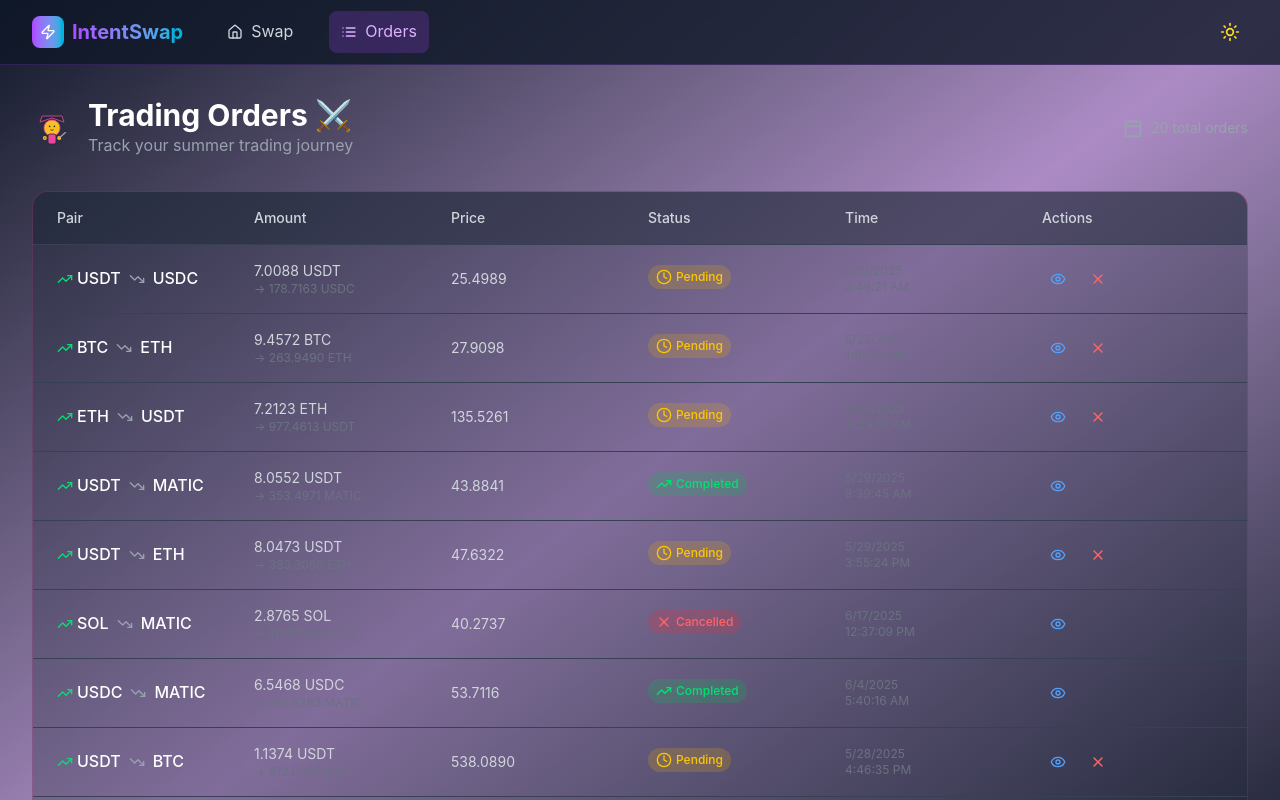
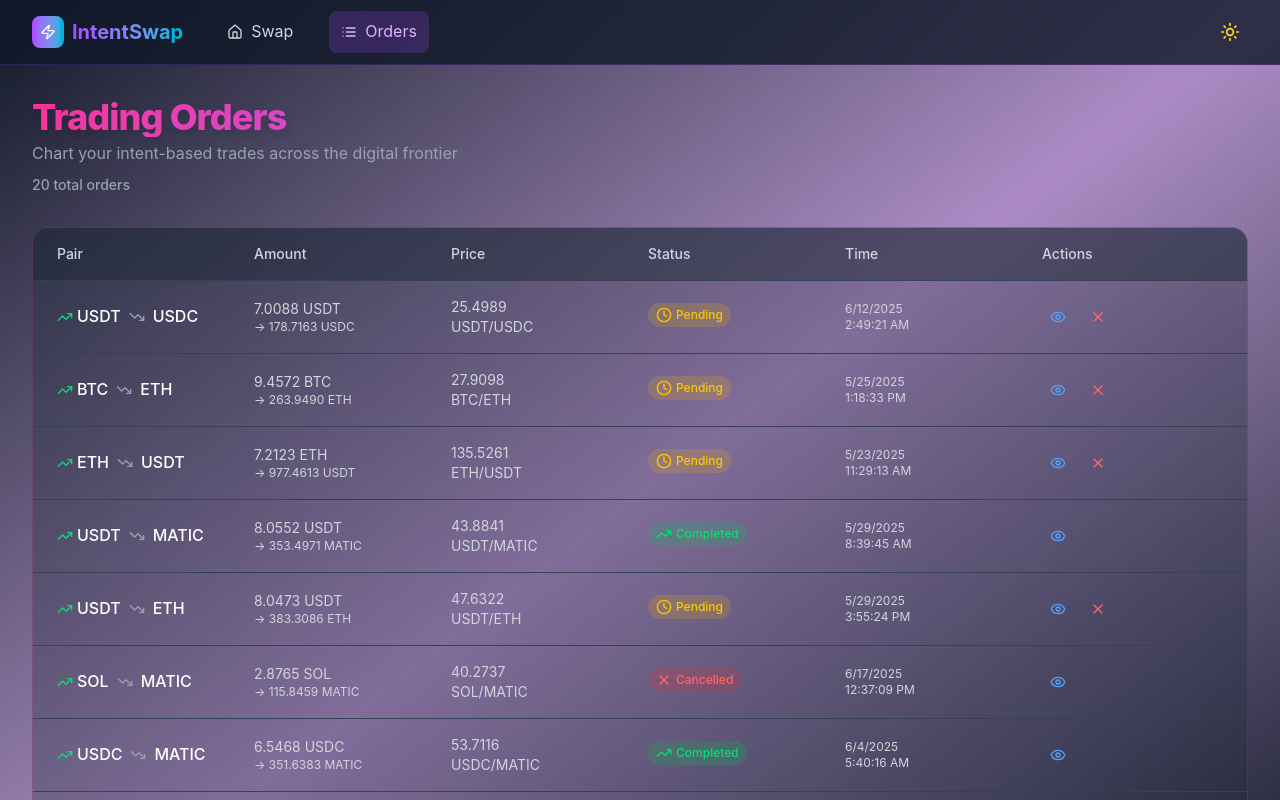
Before and after one commit to piotrwitek/intent-swap-dapp, a React (Vite) app: page /orders in a window 1280 px wide. Shown: the top 800 px of the page. Built offline with nearby package versions, Linux system fonts and the light colour scheme.

Commit message:
refactor: Update branding from SamuraiSwap to IntentSwap and remove SamuraiBot component

```diff
--- a/src/App.css
+++ b/src/App.css
@@ -1,4 +1,4 @@
-/* SamuraiSwap App Styles */
+/* IntentSwap App Styles */
 
 /* Remove default margins and paddings */
 * {
--- a/src/components/SamuraiBot.tsx
+++ /dev/null
@@ -1,97 +0,0 @@
-interface SamuraiBotProps {
-  className?: string;
-  animated?: boolean;
-}
-
-export default function SamuraiBot({
-  className = "w-8 h-8",
-  animated = false,
-}: SamuraiBotProps) {
-  return (
-    <div className={`${className} ${animated ? "animate-bounce" : ""}`}>
-      <svg
-        viewBox="0 0 100 100"
-        fill="none"
-        xmlns="http://www.w3.org/2000/svg"
-        className="w-full h-full"
-      >
-        {/* Samurai Hat */}
-        <path
-          d="M20 35 L50 25 L80 35 L75 20 L25 20 Z"
-          fill="#1f2937"
-          stroke="#ec4899"
-          strokeWidth="2"
-        />
-
-        {/* Head */}
-        <circle
-          cx="50"
-          cy="50"
-          r="20"
-          fill="#fbbf24"
-          stroke="#ec4899"
-          strokeWidth="2"
-        />
-
-        {/* Eyes */}
-        <circle cx="44" cy="46" r="2" fill="#1f2937" />
-        <circle cx="56" cy="46" r="2" fill="#1f2937" />
-
-        {/* Mouth */}
-        <path
-          d="M46 54 Q50 58 54 54"
-          stroke="#1f2937"
-          strokeWidth="2"
-          fill="none"
-        />
-
-        {/* Body */}
-        <rect
-          x="40"
-          y="65"
-          width="20"
-          height="25"
-          rx="5"
-          fill="#ec4899"
-          stroke="#1f2937"
-          strokeWidth="2"
-        />
-
-        {/* Arms */}
-        <circle cx="32" cy="75" r="5" fill="#fbbf24" />
-        <circle cx="68" cy="75" r="5" fill="#fbbf24" />
-
-        {/* Sword */}
-        <line
-          x1="68"
-          y1="75"
-          x2="85"
-          y2="60"
-          stroke="#94a3b8"
-          strokeWidth="3"
-        />
-        <rect x="82" y="57" width="6" height="3" fill="#1f2937" />
-
-        {/* Coin */}
-        <circle
-          cx="32"
-          cy="75"
-          r="3"
-          fill="#fbbf24"
-          stroke="#f59e0b"
-          strokeWidth="1"
-        />
-        <text
-          x="32"
-          y="77"
-          fontSize="4"
-          textAnchor="middle"
-          fill="#1f2937"
-          fontWeight="bold"
-        >
-          $
-        </text>
-      </svg>
-    </div>
-  );
-}
--- a/src/pages/OrderDetails.tsx
+++ b/src/pages/OrderDetails.tsx
@@ -8,7 +8,6 @@ import {
   ExternalLink,
 } from "lucide-react";
 import { useApp } from "../context/AppContext";
-import SamuraiBot from "../components/SamuraiBot";
 
 export default function OrderDetails() {
   const { orderId } = useParams<{ orderId: string }>();
@@ -22,7 +21,6 @@ export default function OrderDetails() {
     return (
       <div className="min-h-screen pb-20 md:pb-8 flex items-center justify-center">
         <div className="text-center">
-          <SamuraiBot className="w-24 h-24 mx-auto mb-4" />
           <h2
             className={`text-2xl font-bold mb-2 ${
               state.theme === "dark" ? "text-white" : "text-gray-900"
@@ -32,10 +30,11 @@ export default function OrderDetails() {
           </h2>
           <p
             className={`mb-6 ${
-              state.theme === "dark" ? "text-gray-400" : "text-gray-600"
+              state.theme === "dark" ? "text-gray-200" : "text-gray-600"
             }`}
           >
-            The samurai cannot find this order in the dojo.
+            This order has vanished into the blockchain ether — no bytes, no
+            blocks, just pure digital mystery.
           </p>
           <button
             onClick={() => navigate("/orders")}
@@ -123,7 +122,6 @@ export default function OrderDetails() {
           </button>
 
           <div className="flex items-center space-x-3">
-            <SamuraiBot className="w-10 h-10" />
             <div>
               <h1
                 className={`text-3xl font-bold ${
@@ -190,7 +188,7 @@ export default function OrderDetails() {
                   {order.status === "completed"
                     ? "Your tokens have been exchanged successfully"
                     : order.status === "pending"
-                    ? "Your swap is being processed by the samurai"
+                    ? "Your swap is being processed by solvers"
                     : "This swap order has been cancelled"}
                 </p>
               </div>
@@ -309,13 +307,12 @@ export default function OrderDetails() {
           </button>
         </div>
 
-        {/* Samurai Wisdom */}
+        {/* Intent Wisdom */}
         <div
           className={`mt-12 p-6 rounded-xl text-center ${
             state.theme === "dark" ? "bg-gray-800/20" : "bg-white/30"
           }`}
         >
-          <SamuraiBot className="w-16 h-16 mx-auto mb-4 opacity-70" />
           <p
             className={`text-lg font-medium italic ${
               state.theme === "dark" ? "text-gray-300" : "text-gray-700"
@@ -328,7 +325,7 @@ export default function OrderDetails() {
               state.theme === "dark" ? "text-gray-500" : "text-gray-500"
             }`}
           >
-            - Wise Samurai Trader 🏖️⚔️
+            - Wise Intent Trader 🏖️⚔️
           </p>
         </div>
       </div>
--- a/src/pages/Orders.tsx
+++ b/src/pages/Orders.tsx
@@ -1,16 +1,8 @@
 import { useState, useEffect, useRef } from "react";
 import { Link } from "react-router-dom";
-import {
-  Calendar,
-  TrendingUp,
-  TrendingDown,
-  Eye,
-  X,
-  Clock,
-} from "lucide-react";
+import { TrendingUp, TrendingDown, Eye, X, Clock } from "lucide-react";
 import { useApp } from "../context/AppContext";
 import type { SwapOrder } from "../context/AppContext";
-import SamuraiBot from "../components/SamuraiBot";
 
 // Mock data generator for infinite scroll
 const generateMockOrders = (startId: number, count: number): SwapOrder[] => {
@@ -139,37 +131,22 @@ export default function Orders() {
     <div className="min-h-screen pb-20 md:pb-8">
       <div className="max-w-7xl mx-auto px-4 sm:px-6 lg:px-8 pt-8">
         {/* Header */}
-        <div className="flex items-center justify-between mb-8">
-          <div className="flex items-center space-x-4">
-            <SamuraiBot className="w-10 h-10" />
-            <div>
-              <h1
-                className={`text-3xl font-bold ${
-                  state.theme === "dark" ? "text-white" : "text-gray-900"
-                }`}
-              >
-                Trading Orders ⚔️
+        <div className="mb-8">
+          <h1 className="text-3xl md:text-4xl font-extrabold bg-gradient-to-r from-pink-500 via-purple-500 to-cyan-400 bg-clip-text text-transparent select-none tracking-tight drop-shadow-lg">
+            Trading Orders
           </h1>
           <p
-                className={`${
+            className={`mt-1 ${
               state.theme === "dark" ? "text-gray-400" : "text-gray-600"
             }`}
           >
-                Track your summer trading journey
+            Chart your intent-based trades across the digital frontier
           </p>
-            </div>
-          </div>
-
-          <div className="flex items-center space-x-2">
-            <Calendar
-              className={`w-5 h-5 ${
+          <div className="mt-2 text-sm font-medium">
+            <span
+              className={
                 state.theme === "dark" ? "text-gray-400" : "text-gray-600"
-              }`}
-            />
-            <span
-              className={`text-sm ${
-                state.theme === "dark" ? "text-gray-400" : "text-gray-600"
-              }`}
+              }
             >
               {displayOrders.length} total orders
             </span>
@@ -306,7 +283,7 @@ export default function Orders() {
                     <div
                       className={`text-xs ${
                         state.theme === "dark"
-                          ? "text-gray-500"
+                          ? "text-gray-300"
                           : "text-gray-500"
                       }`}
                     >
@@ -321,6 +298,7 @@ export default function Orders() {
                     }`}
                   >
                     {parseFloat(order.price).toFixed(4)}
+                    <br /> {order.fromToken}/{order.toToken}
                   </div>
 
                   {/* Status - Hidden on mobile */}
@@ -338,7 +316,7 @@ export default function Orders() {
                   {/* Time - Hidden on mobile */}
                   <div
                     className={`hidden md:block text-xs ${
-                      state.theme === "dark" ? "text-gray-500" : "text-gray-500"
+                      state.theme === "dark" ? "text-gray-300" : "text-gray-500"
                     }`}
                   >
                     {order.timestamp.toLocaleDateString()}
@@ -408,7 +386,6 @@ export default function Orders() {
             {loading && (
               <div className="px-6 py-8 text-center">
                 <div className="flex items-center justify-center space-x-2">
-                  <SamuraiBot className="w-8 h-8" animated />
                   <span
                     className={`text-sm ${
                       state.theme === "dark" ? "text-gray-400" : "text-gray-600"
```
Also changed, not shown: 1 other file (tests, documents, lock files or other folders). Lines whose indentation alone changed are shown as unchanged.
